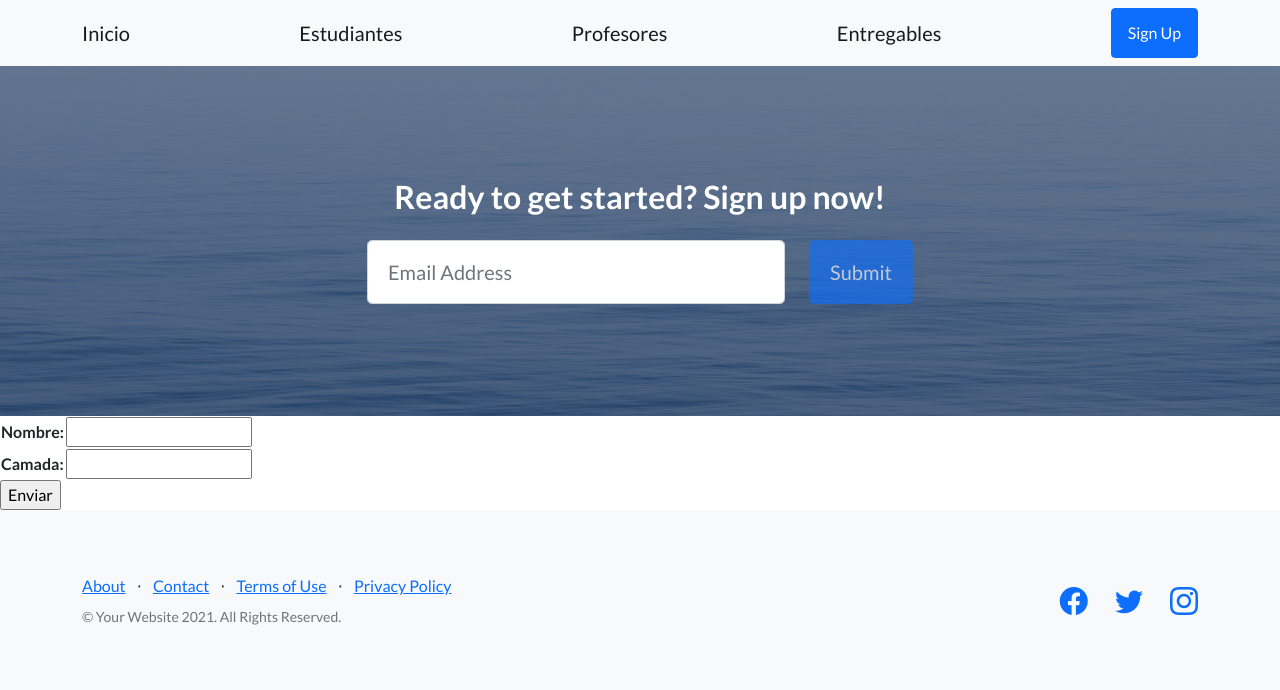
After one commit to agurubio/ProyectoCoder, a Django app: page /AppCoder/cursoformulario/ in a window 1280 px wide. The commit adds this page. Shown: the top 690 px of the page. Run offline with Django 4.2, Linux system fonts and the light colour scheme; some libraries are stand-ins or nearby versions.

Commit message:
uso de formulario

```diff
--- /dev/null
+++ b/AppCoder/forms.py
@@ -0,0 +1,6 @@
+from django import forms
+
+class CursoFormulario(forms.Form):
+
+    nombre = forms.CharField(max_length=40)
+    camada = forms.IntegerField()
--- a/AppCoder/urls.py
+++ b/AppCoder/urls.py
@@ -9,4 +9,5 @@ urlpatterns = [
     path('profesores', views.profesores, name="Profesores"),
     path('estudiantes', views.estudiantes, name="Estudiantes"),
     path('entregables', views.entregables, name="Entregables"),
+    path('cursoformulario/', views.curso_formulario, name="AppCoderCursoFormulario"),
 ]
--- a/AppCoder/views.py
+++ b/AppCoder/views.py
@@ -1,5 +1,9 @@
 from django.http import HttpResponse
 from django.shortcuts import render
+
+from AppCoder.forms import CursoFormulario
+
+from .models import Curso
 
 # Create your views here.
 
@@ -17,3 +21,34 @@ def estudiantes(request):
 
 def entregables(request):
     return render(request, 'AppCoder/entregables.html')
+""""
+Este metodo es para crear el formulario en el html
+def curso_formulario(request):
+
+    if request.method == 'POST':
+        r_nombre = request.POST['curso']
+        r_camada = request.POST['camada']
+        curso = Curso(nombre = r_nombre, camada = r_camada) # es importante asignar los parametros porque sino salta error de id
+        curso.save()
+    return render(request, 'AppCoder/curso_formulario.html')
+"""
+
+def curso_formulario(request):
+
+    if request.method == 'POST':
+        miFormulario = CursoFormulario(request.POST)
+
+        print(miFormulario)
+
+        if miFormulario.is_valid:
+
+            informacion = miFormulario.data
+
+            r_curso = informacion['nombre']
+            r_camada = informacion['camada']
+
+            curso = Curso(nombre = r_curso, camada = r_camada) # es importante asignar los parametros porque sino salta error de id
+            curso.save()
+    miFormulario=CursoFormulario()       #en este caso deja el formulario vacío
+
+    return render(request, 'AppCoder/curso_formulario.html', {"miFormulario": miFormulario})
--- /dev/null
+++ b/templates/AppCoder/curso_formulario.html
@@ -0,0 +1,13 @@
+{% extends "AppCoder/padre.html" %}
+
+{% block contenidoQueCambia %}
+
+<form action="{% url 'AppCoderCursoFormulario' %}" method="POST" >{% csrf_token %}
+    <table>
+      {{miFormulario.as_table}}
+    <table>
+
+    <input type="submit" value="Enviar" />
+</form>
+
+{% endblock contenidoQueCambia %}
--- a/templates/AppCoder/padre.html
+++ b/templates/AppCoder/padre.html
@@ -77,7 +77,7 @@
         </section>
         <!-- Esta es la parte que vamos a poder cambiar. -->
         {% block contenidoQueCambia %}
-            …..
+
         {% endblock %}
 
         {% load static %}
```
